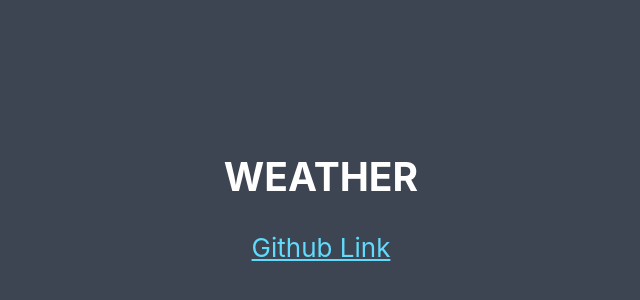
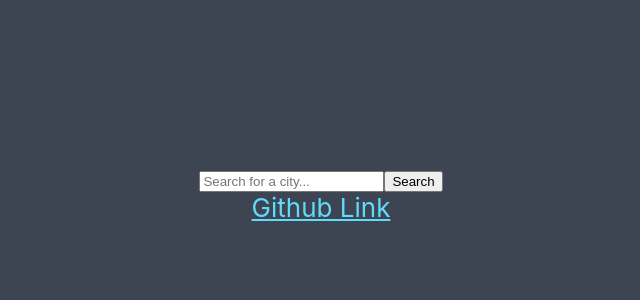
Before and after one commit to courtneyyatteau/Weather-App-React, a React (Create React App) app: page / in a window 1280 px wide. Shown: the part 208-508 px from the top of the page, without its empty margins (319-959 px from the left). Built offline with nearby package versions, Linux system fonts and the light colour scheme; no server answers.

Commit message:
Search Updated

```diff
--- a/src/App.css
+++ b/src/App.css
@@ -22,6 +22,10 @@
   color: #61dafb;
 }
 
+li {
+  list-style: none;
+}
+
 @keyframes App-logo-spin {
   from {
     transform: rotate(0deg);
--- a/src/App.js
+++ b/src/App.js
@@ -6,7 +6,7 @@
   return (
     <div className="App">
       <header className="App-header">
-        <Weather city="Paris" />
+        <Weather />
         <a
           href="https://github.com/courtneyyatteau/Weather-App-React"
           target="_blank"
--- a/src/Weather.js
+++ b/src/Weather.js
@@ -1,15 +1,63 @@
-import React from "react";
+import React, { useState } from "react";
 import axios from "axios";
 
-export default function Weather(props) {
-  function handleResponse(response) {
-    alert(`Weather in ${response.data.name} is ${response.data.main.temp}°F`);
+export default function Weather() {
+  let [city, setCity] = useState("");
+  let [visible, setVisibile] = useState(false);
+  let [weather, setWeather] = useState({});
+
+  function displayWeather(response) {
+    setVisibile(true);
+    setWeather({
+      temperature: response.data.main.temp,
+      wind: response.data.wind.speed,
+      humidity: response.data.main.humidity,
+      icon: `http://openweathermap.org/img/wn/${response.data.weather[0].icon}@2x.png`,
+      description: response.data.weather[0].description,
+    });
   }
 
-  let apiKey = "eb3465c9163b23fae63aa1202c8a0eb5";
-  let apiUrl = `https://api.openweathermap.org/data/2.5/weather?q=${props.city}&appid=${apiKey}&units=imperial`;
+  function handleSubmit(event) {
+    event.preventDefault();
+    let apiKeyOpen = "eb3465c9163b23fae63aa1202c8a0eb5";
+    axios
+      .get(
+        `https://api.openweathermap.org/data/2.5/weather?q=${city}&appid=${apiKeyOpen}&units=imperial`
+      )
+      .then(displayWeather);
+  }
 
-  axios.get(apiUrl).then(handleResponse);
+  function updateCity(event) {
+    setCity(event.target.value);
+  }
 
-  return <h2>WEATHER</h2>;
+  let form = (
+    <form onSubmit={handleSubmit}>
+      <input
+        type="search"
+        placeholder="Search for a city..."
+        onChange={updateCity}
+      />
+      <button type="Submit">Search</button>
+    </form>
+  );
+
+  if (visible) {
+    return (
+      <div>
+        {form}
+        <ul>
+          <li>Temperature: {Math.round(weather.temperature)}°F</li>
+          <li>Description: {weather.description}</li>
+          <li>Humidity: {weather.humidity}%</li>
+          <li>Wind: {weather.wind}km/h</li>
+          <li>
+            <img src={weather.icon} alt={weather.description} />
+          </li>
+        </ul>
+      </div>
+    );
+  } else {
+    return form;
+  }
 }
```
